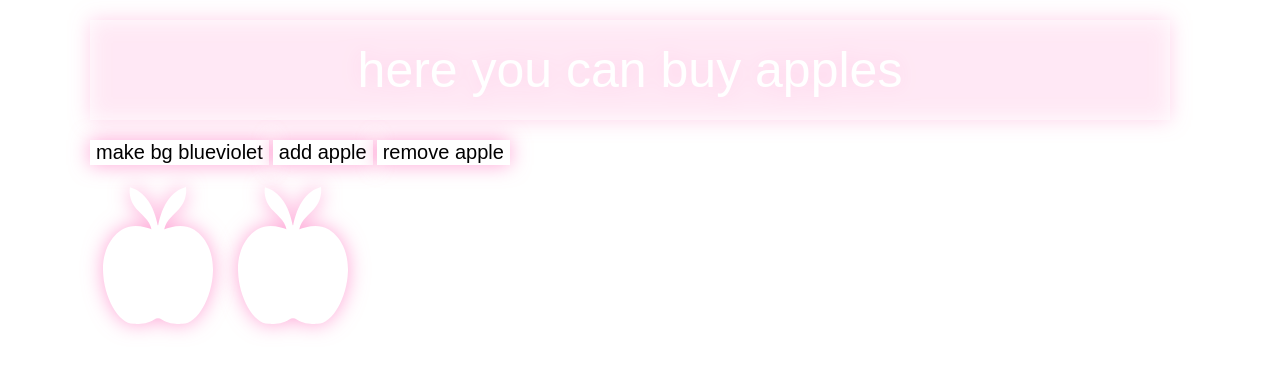
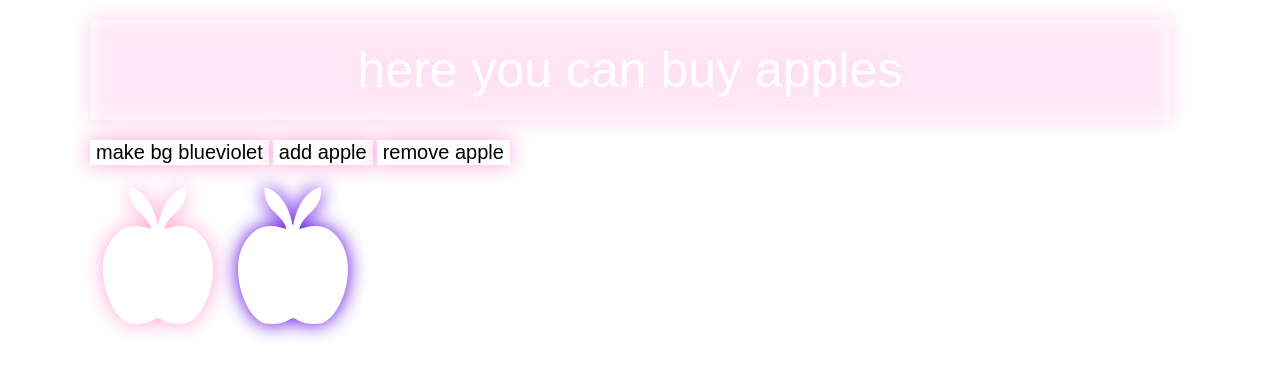
Before and after one commit to prawnnastia/hse-multimedia, a plain HTML site: page index.html in a window 1280 px wide. Both pictures are taken after a click on the button "add apple". Drawn offline with Linux system fonts and the light colour scheme.

Commit message:
add shadow

```diff
--- a/about-styles.css
+++ b/about-styles.css
@@ -42,6 +42,7 @@ body {
     background-position: center;
     background-size: inherit;
     filter: drop-shadow(0 0 10px rgba(255, 76, 174, 0.5));
+
 }
 
 .apples {
--- a/sbout.scripts.js
+++ b/sbout.scripts.js
@@ -8,7 +8,7 @@ var appleButton = document.getElementById ('apple-btn');
 appleButton.addEventListener("click", function () {
     var newApple = document.createElement("div");
     newApple.classList.add("apple");
-    newApple.style.filter = randomColor
+    newApple.style.filter = 'drop-shadow(0 0 10px ' + randomColor() + ')';
 
     var appleBox = document.querySelector('.apples')
     appleBox.appendChild(newApple);
```
